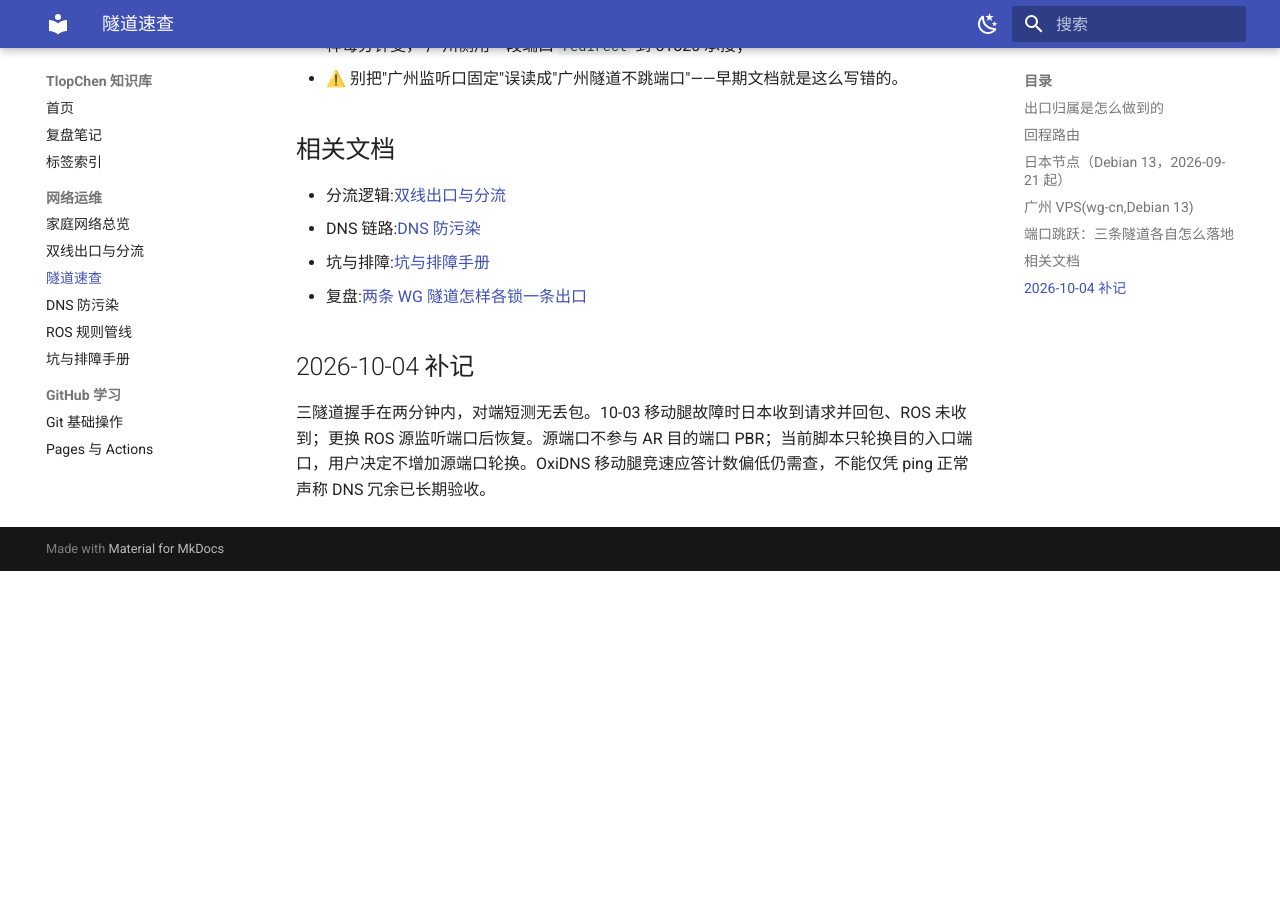
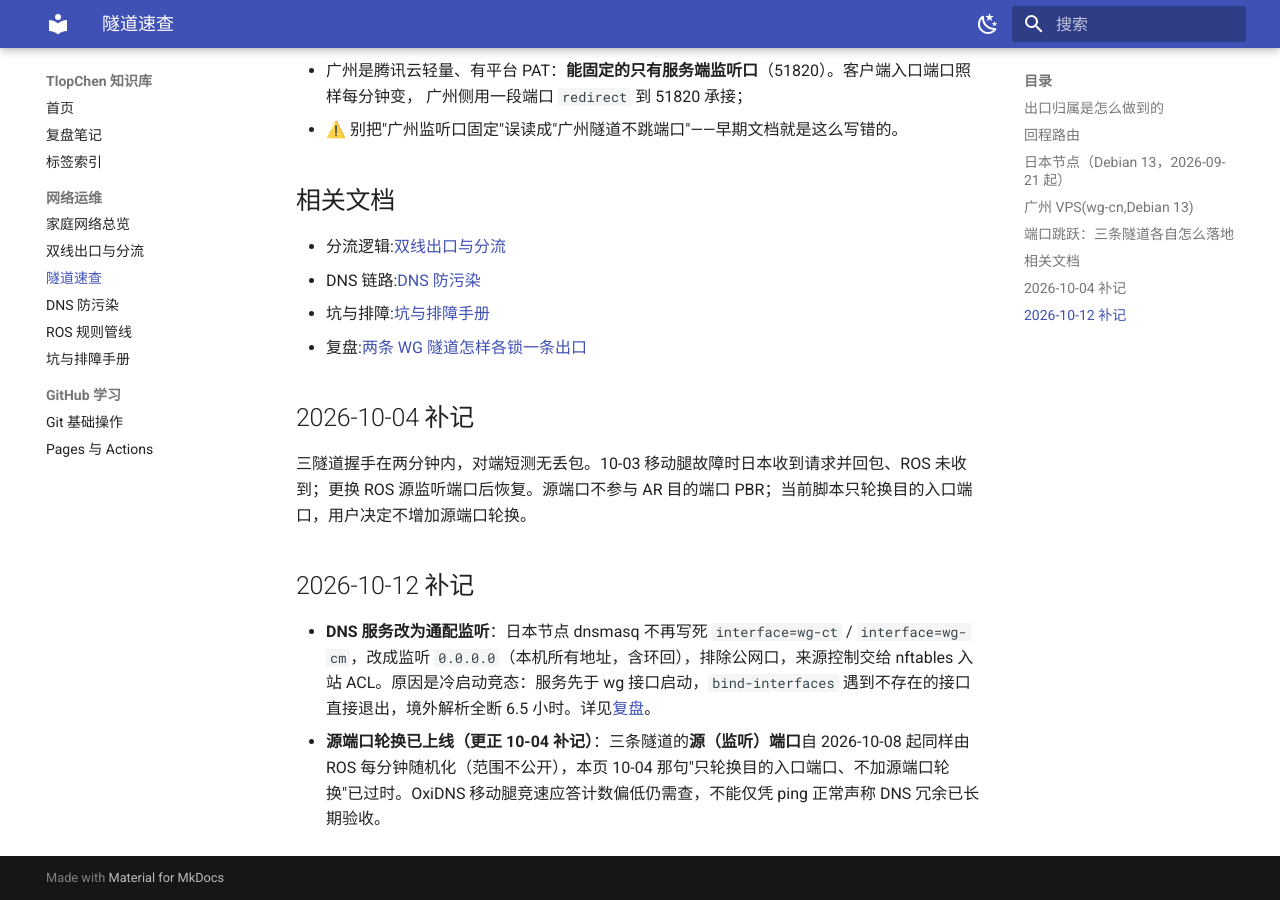
Before and after one commit to TlopChen/wiki, an MkDocs documentation site: the page built from docs/network/tunnels.md, in a window 1280 px wide and 900 px high, scrolled down 2218 px. Built offline with MkDocs 1.6.1 and Material for MkDocs 9.7.7, drawn with Linux system fonts in a browser that asks for light colours; before the commit the page ends 2789 px from its top, so only the background shows below that; some of the changed text lies outside the part shown.

Commit message:
docs: 日本 dnsmasq 改通配监听（冷启动竞态复盘）+ 更正源端口轮换与防火墙 ACL 现状

```diff
--- a/docs/network/tunnels.md
+++ b/docs/network/tunnels.md
@@ -31,9 +31,9 @@
 ## 日本节点（Debian 13，2026-09-21 起）
 
 - 系统：Debian 13，WireGuard 走 `wg-quick@wg-ct` / `wg-quick@wg-cm`（配置在 `/etc/wireguard/`）
-- 入口：nftables `ip nat prerouting` 把两条动态端口段分别 `redirect` 到各自的内部监听端口；`input` 默认 DROP，只放业务端口与 ICMP/ICMPv6
+- 入口：nftables `ip nat prerouting` 把两条动态端口段分别 `redirect` 到各自的内部监听端口；`input` 默认 DROP，只放行管理口、WireGuard 监听段、两条 wg 接口与必要 ICMP/ICMPv6 —— 2026-10-12 起 **DNS 的来源控制也由这层 ACL 承担**
 - 转发：`ip_forward=1`、出 `eth0` masquerade、双向 **MSS 自动钳制**（`set rt mtu`）
-- DNS：dnsmasq 同时 `interface=wg-ct` 与 `interface=wg-cm`，两条隧道各暴露一个上游地址供内网 OxiDNS 双活
+- DNS：dnsmasq 监听 `0.0.0.0`（本机所有地址，含环回），两条隧道各暴露一个上游地址供内网 OxiDNS 双活；**配置里不写 wg 接口名**，来源控制交给 nftables 入站 ACL（见[坑与排障手册](pitfalls.md)）
 - 保活：家里 ROS 的 `wg` 脚本每分钟改写**三条**隧道的 `endpoint-port`；两侧 peer `persistent-keepalive=25s`
 - 迁移前该角色由 RouterOS CHR 承担（单 `wg0` + SSTP），CHR 已退订、配置零残留
 
@@ -68,4 +68,9 @@
 
 ## 2026-10-04 补记
 
-三隧道握手在两分钟内，对端短测无丢包。10-03 移动腿故障时日本收到请求并回包、ROS 未收到；更换 ROS 源监听端口后恢复。源端口不参与 AR 目的端口 PBR；当前脚本只轮换目的入口端口，用户决定不增加源端口轮换。OxiDNS 移动腿竞速应答计数偏低仍需查，不能仅凭 ping 正常声称 DNS 冗余已长期验收。
+三隧道握手在两分钟内，对端短测无丢包。10-03 移动腿故障时日本收到请求并回包、ROS 未收到；更换 ROS 源监听端口后恢复。源端口不参与 AR 目的端口 PBR；当前脚本只轮换目的入口端口，用户决定不增加源端口轮换。
+
+## 2026-10-12 补记
+
+- **DNS 服务改为通配监听**：日本节点 dnsmasq 不再写死 `interface=wg-ct` / `interface=wg-cm`，改成监听 `0.0.0.0`（本机所有地址，含环回），排除公网口，来源控制交给 nftables 入站 ACL。原因是冷启动竞态：服务先于 wg 接口启动，`bind-interfaces` 遇到不存在的接口直接退出，境外解析全断 6.5 小时。详见[复盘](../blog/posts/jp-dnsmasq-boot-race.md)。
+- **源端口轮换已上线（更正 10-04 补记）**：三条隧道的**源（监听）端口**自 2026-10-08 起同样由 ROS 每分钟随机化（范围不公开），本页 10-04 那句"只轮换目的入口端口、不加源端口轮换"已过时。OxiDNS 移动腿竞速应答计数偏低仍需查，不能仅凭 ping 正常声称 DNS 冗余已长期验收。
```
Also changed, not shown: docs/blog/posts/jp-dnsmasq-boot-race.md (added, +88 -0 lines), docs/network/dns-architecture.md (+4 -1 lines), docs/network/pitfalls.md (+9 -0 lines).
